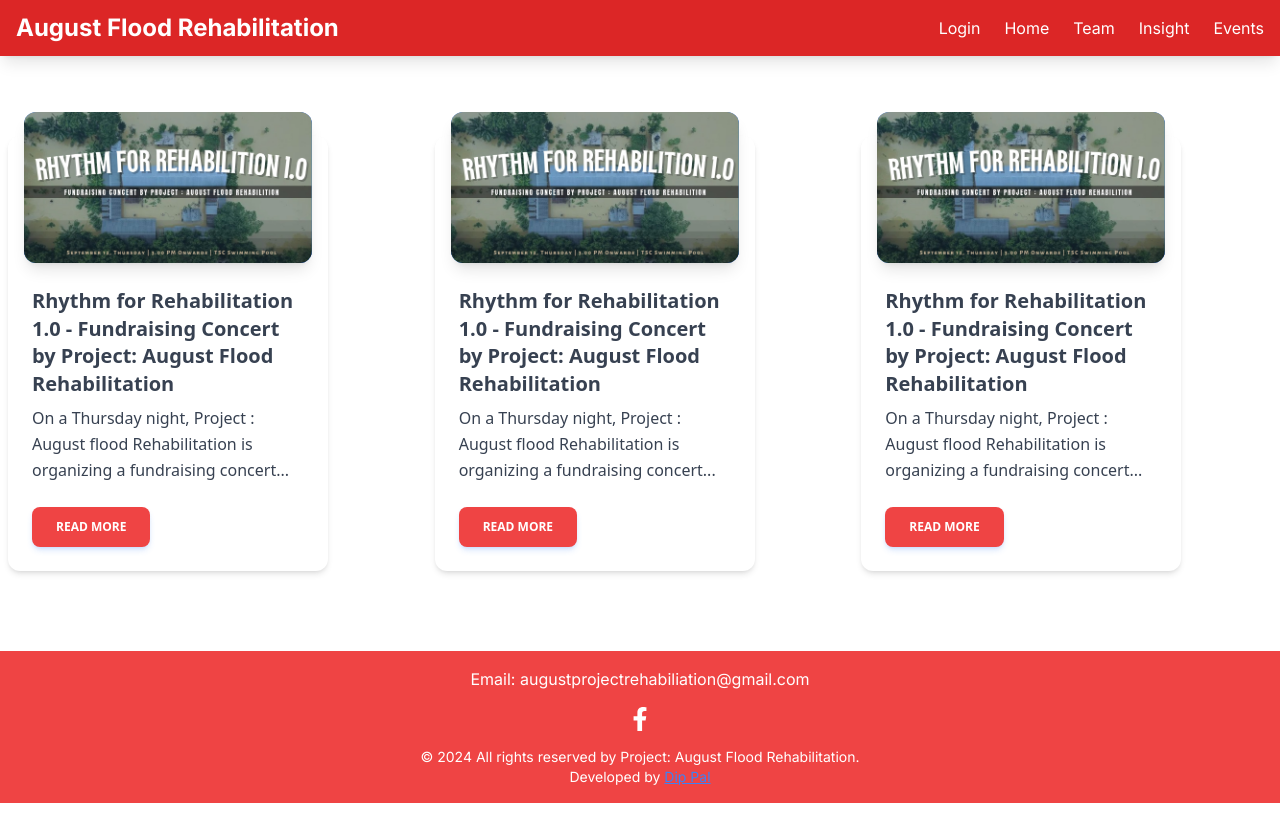
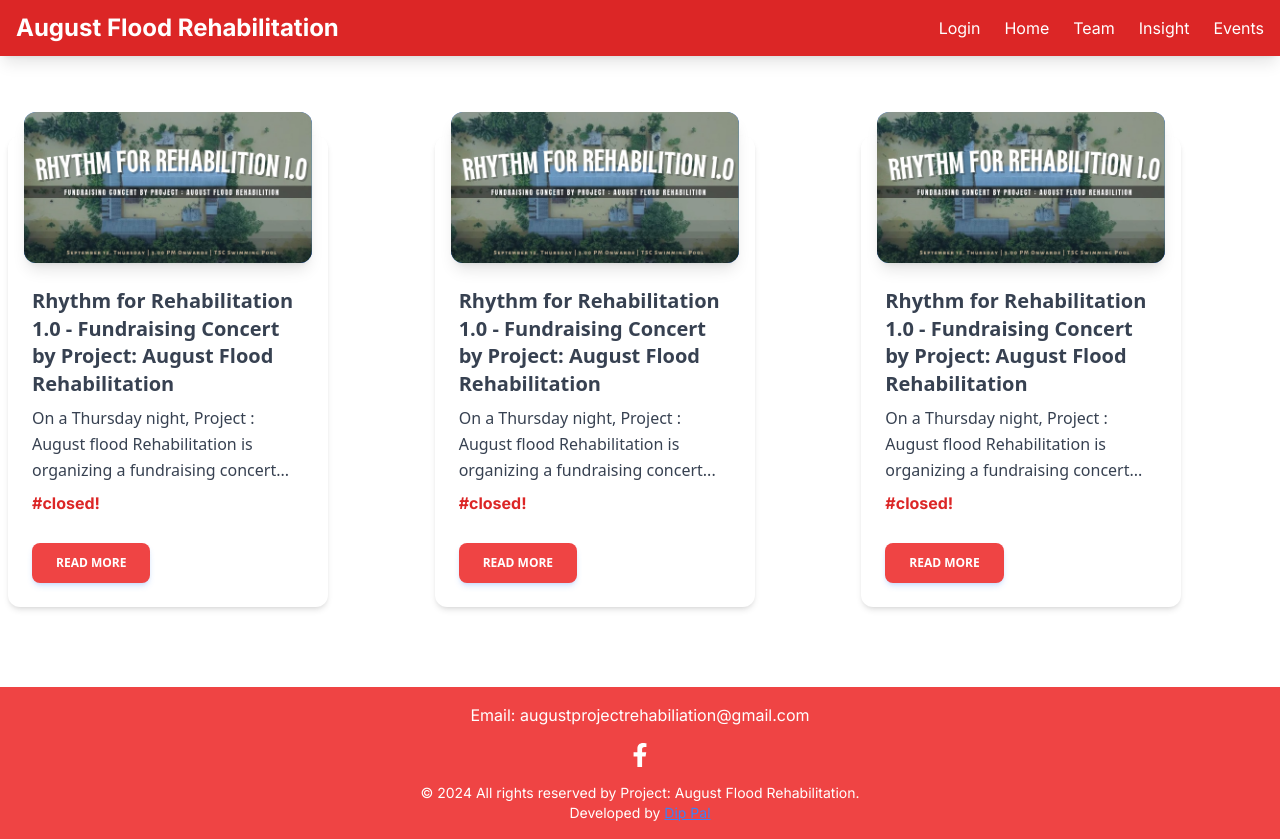
Before and after one commit to DipPal513/flood_rehabilitation, a Next.js app: page /events in a window 1280 px wide. Before the commit the page ends 803 px from the top, so only its background shows below. Built offline with nearby package versions, Linux system fonts and the light colour scheme.

Commit message:
event updated

```diff
--- a/src/components/cards/EventCard.jsx
+++ b/src/components/cards/EventCard.jsx
@@ -20,6 +20,7 @@ const Card = ({ event }) => {
           className="block font-sans text-base font-light leading-relaxed text-inherit antialiased"
           // You can adjust maxLength as needed
         >On a Thursday night, Project : August flood Rehabilitation is organizing a fundraising concert...</p>
+        <p className="font-bold text-red-600 mt-2 mb-1">#closed!</p>
       </div>
       <div className="p-6 pt-0">
         <button
--- a/src/components/fund/Fund.jsx
+++ b/src/components/fund/Fund.jsx
@@ -119,7 +119,7 @@ const FundPage = () => {
           className="border-t-green-600"
         />
       </div>
-<EventSlider />
+      {/* <EventSlider /> */}
       <SearchSort
         searchQuery={searchQuery}
         setSearchQuery={setSearchQuery}
```
